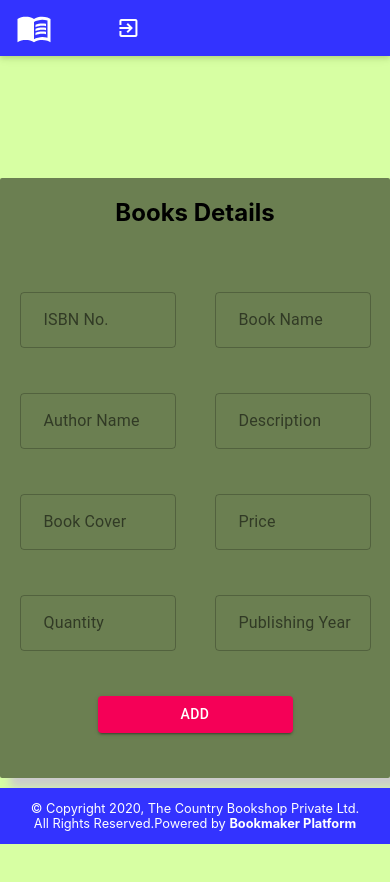
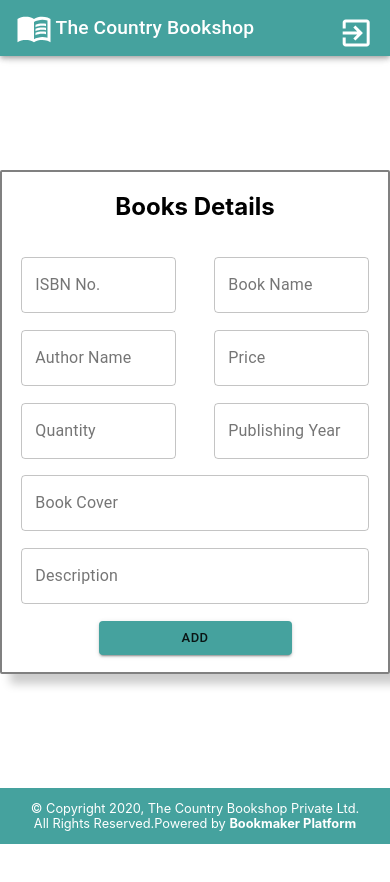
Before and after one commit to karthik-karotra/Online-Book-Store-FrontEnd-In-React-JS, a React (Create React App) app: page / in a window 390 px wide. Shown: the top 882 px of the page. After the commit the page ends 844 px from the top, so only its background shows below. Built offline with nearby package versions, Linux system fonts and the light colour scheme.

Commit message:
REFACTORED : Changes Made To Make UI Responsive

```diff
--- a/public/index.html
+++ b/public/index.html
@@ -2,7 +2,7 @@
 <html lang="en">
   <head>
     <meta charset="utf-8" />
-    <link rel="icon" href="%PUBLIC_URL%/favicon.ico" />
+    <link rel="icon" href="%PUBLIC_URL%/logo.png" />
     <meta name="viewport" content="width=device-width, initial-scale=1" />
     <meta name="theme-color" content="#000000" />
     <meta
@@ -24,7 +24,7 @@
       work correctly both with client-side routing and a non-root public URL.
       Learn how to configure a non-root public URL by running `npm run build`.
     -->
-    <title>React App</title>
+    <title>The Country BookShop</title>
   </head>
   <body>
     <noscript>You need to enable JavaScript to run this app.</noscript>
--- a/src/App.css
+++ b/src/App.css
@@ -11,6 +11,7 @@
     justify-content: center;
     font-size: calc(10px + 2vmin);
     color: white;
+    position: relative;
 }
 
 .footer {
@@ -18,7 +19,7 @@
     left: 0;
     bottom: 0;
     width: 100%;
-    background-color: rgb(51, 51, 255);
+    background-color: #45A29E;
     color: white;
     text-align: center;
     font-size: 80%;
--- a/src/App.js
+++ b/src/App.js
@@ -1,15 +1,12 @@
 import React from 'react';
 import './App.css';
 import AdminFrontPage from "./components/AdminFrontPage";
-import AdminTopNavigationBar from "./components/AdminTopNavigationBar";
-import BottomBar from "./components/BottomBar";
-
 
 function App() {
     return (
         <div>
             <div>
-            <AdminFrontPage/>
+                <AdminFrontPage/>
             </div>
         </div>
     );
--- a/src/components/AdminFrontPage.css
+++ b/src/components/AdminFrontPage.css
@@ -2,13 +2,13 @@
     display: flex;
     align-items: center;
     justify-content: center;
-    background-color: rgba(189, 255, 102, 0.6);
+    background-color: white;
     height: 100vh;
     background-size: cover;
+    overflow: hidden;
 }
 
 .content {
-    background-color: rgba(0, 0, 0, .5);
     width: 700px;
     height: 600px;
     display: flex;
@@ -16,8 +16,8 @@
     align-items: center;
     justify-content: flex-start;
     justify-content: space-between;
-    box-shadow: 10px 10px 10px #cccccc;
     border-radius: 2px;
+    border: 2px solid gray;
 }
 
 .input {
@@ -33,15 +33,14 @@
 }
 
 .button {
-    background-color: rgba(189, 255, 102, 0.6);
+
+    background-color: rgb(150, 0, 0);
     border: none;
     border-radius: 4px;
     width: 50%;
-    /*margin: 10px;*/
     line-height: 37px;
     font-size: 15px;
     color: rgba(255, 255, 255, .6);
-    /*padding-bottom: 10%;*/
 }
 
 .data {
@@ -51,3 +50,124 @@
     flex-direction: row;
     width: 100%;
 }
+
+.data2 {
+    justify-content: center;
+    align-content: center;
+    display: flex;
+    flex-direction: row;
+    width: 225%;
+
+}
+
+.buttonfont {
+    font-size: larger;
+}
+
+@media only screen and (max-width: 780px) and (max-height: 1050px ) {
+    .container {
+        display: flex;
+        align-items: center;
+        justify-content: center;
+        background-color: white;
+        height: 100vh;
+        background-size: cover;
+    }
+
+    .content {
+        width: 700px;
+        height: 500px;
+        display: flex;
+        flex-direction: column;
+        align-items: center;
+        justify-content: flex-start;
+        justify-content: space-between;
+        box-shadow: 10px 10px 10px #cccccc;
+        border-radius: 2px;
+    }
+
+    .input {
+        background-color: transparent;
+        border: rgba(255, 255, 255, .5) 2px solid;
+        border-radius: 4px;
+        width: 40%;
+        line-height: 35px;
+        font-size: 15px;
+        text-indent: 0px;
+        caret-color: white;
+        color: white;
+    }
+
+    .button {
+        background-color: rgba(189, 255, 102, 0.6);
+        border: none;
+        border-radius: 4px;
+        width: 50%;
+        margin: 10px;
+        line-height: 37px;
+        font-size: 15px;
+        color: blue;
+        padding-bottom: 10%;
+    }
+
+    .data {
+        justify-content: space-around;
+        align-content: center;
+        display: flex;
+        flex-direction: row;
+        width: 100%;
+    }
+
+    .data2 {
+        justify-content: center;
+        align-content: center;
+        display: flex;
+        flex-direction: row;
+        width: 225%;
+
+    }
+
+    .buttonfont {
+        font-size: small;
+    }
+}
+
+@media only screen and (min-width: 1000px) and (min-height: 1300px ) {
+    .content {
+        width: 850px;
+        height: 1020px;
+    }
+
+    .input {
+        border: rgba(255, 255, 255, .5) 4px solid;
+        width: 40%;
+        line-height: 70px;
+        font-size: 50px;
+    }
+
+    .button {
+        width: 70%;
+        margin: 20px;
+        line-height: 70px;
+    }
+
+    .data {
+        justify-content: space-around;
+        align-content: center;
+        display: flex;
+        flex-direction: row;
+        width: 100%;
+    }
+
+    .data2 {
+        justify-content: center;
+        align-content: center;
+        display: flex;
+        flex-direction: row;
+        width: 225%;
+    }
+
+    .buttonfont {
+        font-size: x-large;
+    }
+}
--- a/src/components/AdminFrontPage.js
+++ b/src/components/AdminFrontPage.js
@@ -5,6 +5,7 @@ import Button from '@material-ui/core/Button';
 import AdminTopNavigationBar from "./AdminTopNavigationBar";
 import BottomBar from "./BottomBar";
 import {addBookToDatabase} from "../service/AxiosConfiguration";
+
 
 class AdminFrontPage extends React.Component {
     constructor(props) {
@@ -106,13 +107,6 @@ class AdminFrontPage extends React.Component {
                         <div className="data">
                             <TextField className="input" id="outlined-basic" label="Author Name" variant="outlined"
                                        value={this.state.authorName} onChange={this.handleChange} name="authorName"/>
-                            <TextField className="input" id="outlined-basic" label="Description" variant="outlined"
-                                       value={this.state.bookDetails} onChange={this.handleChange} name="bookDetails"/>
-                        </div>
-                        <div className="data">
-                            <TextField className="input" id="outlined-basic" label="Book Cover" variant="outlined"
-                                       value={this.state.bookImageSource} onChange={this.handleChange}
-                                       name="bookImageSource"/>
                             <TextField className="input" id="outlined-basic" label="Price" variant="outlined"
                                        value={this.state.bookPrice} onChange={this.handleChange} name="bookPrice"/>
                         </div>
@@ -123,9 +117,21 @@ class AdminFrontPage extends React.Component {
                                        value={this.state.publishingYear} onChange={this.handleChange}
                                        name="publishingYear"/>
                         </div>
+                        <div className="data2">
+                            <TextField className="input" id="outlined-basic" label="Book Cover" variant="outlined"
+                                       value={this.state.bookImageSource} onChange={this.handleChange}
+                                       name="bookImageSource"/>
+                        </div>
+                        <div className="data2">
+                            <TextField className="input" id="outlined-textarea" label="Description"
+                                       placeholder="Placeholder" multiline variant="outlined"
+                                       value={this.state.bookDetails} onChange={this.handleChange} name="bookDetails"/>
+                        </div>
                         <div className="data">
-                            <Button className="button" variant="contained" color="secondary"
-                                    onClick={this.validation}>Add</Button>
+                            <Button className="button" variant="contained"
+                                    onClick={this.validation} style={{backgroundColor: "#45A29E"}}>
+                                <div className="buttonfont">Add</div>
+                            </Button>
                         </div>
                         <div>
                             <BottomBar/>
--- a/src/components/AdminTopNavigationBar.js
+++ b/src/components/AdminTopNavigationBar.js
@@ -5,12 +5,12 @@ import Toolbar from "@material-ui/core/Toolbar";
 import Typography from "@material-ui/core/Typography";
 import MenuBookIcon from "@material-ui/icons/MenuBookSharp";
 import {ExitToApp} from "@material-ui/icons";
+import "./AdminFrontPage.css";
 
 const useStyles = makeStyles(theme => ({
 
-    grow:{
 
-    },
+    grow: {},
     bookIcon: {
         fontSize: "36px",
         [theme.breakpoints.up("sm")]: {
@@ -19,7 +19,7 @@ const useStyles = makeStyles(theme => ({
         }
     },
     title: {
-        display: "none",
+        display: "flex",
         paddingLeft: "1%",
         fontSize: "120%",
         [theme.breakpoints.up("sm")]: {
@@ -27,7 +27,17 @@ const useStyles = makeStyles(theme => ({
         }
     },
     exitToApp: {
-        padding: "0 0 0 18%"
+        padding: "0 0 0 18%",
+        display: "inline-block",
+        position: "absolute",
+        top: "15px",
+        right: "16px",
+        fontSize: "36px",
+        [theme.breakpoints.up("sm")]: {
+            padding: "0 0 0 10%",
+            fontSize: "36px"
+        }
+
     },
     sectionDesktop: {
         display: "none",
@@ -49,7 +59,7 @@ export default function Header() {
 
     return (
         <div className={classes.grow}>
-            <AppBar position="static" style={{backgroundColor: "rgb(51, 51, 255)"}}>
+            <AppBar position="fixed" style={{backgroundColor: "#45A29E"}}>
                 <Toolbar>
                     <MenuBookIcon edge="start" className={classes.bookIcon}/>
                     <Typography className={classes.title} variant="h6" noWrap>
--- a/src/components/BottomBar.js
+++ b/src/components/BottomBar.js
@@ -1,6 +1,5 @@
 import React from "react";
 import '../App.css';
-
 
 export default function Footer() {
     return (
```
Also changed, not shown: public/logo.png (added).
